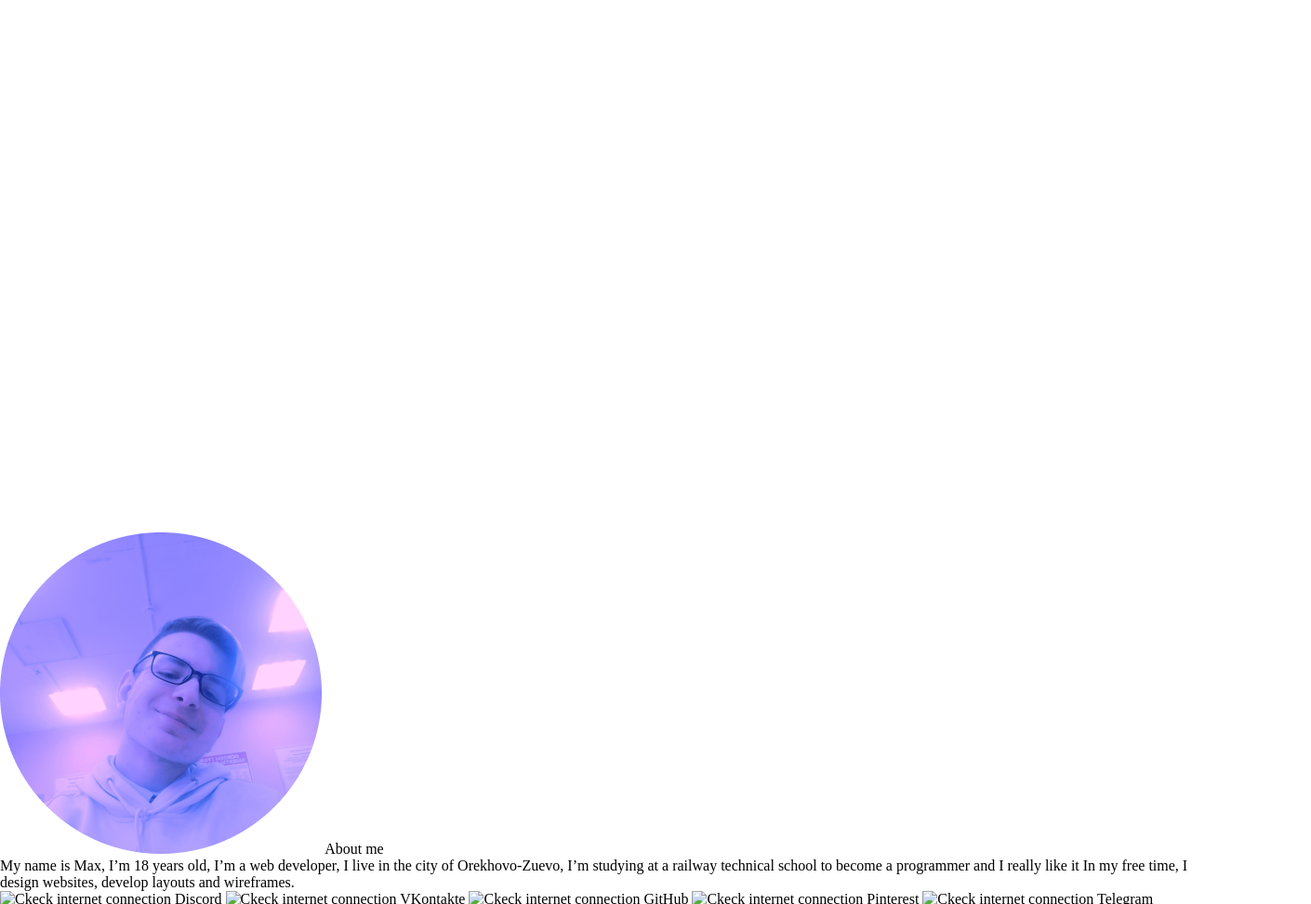
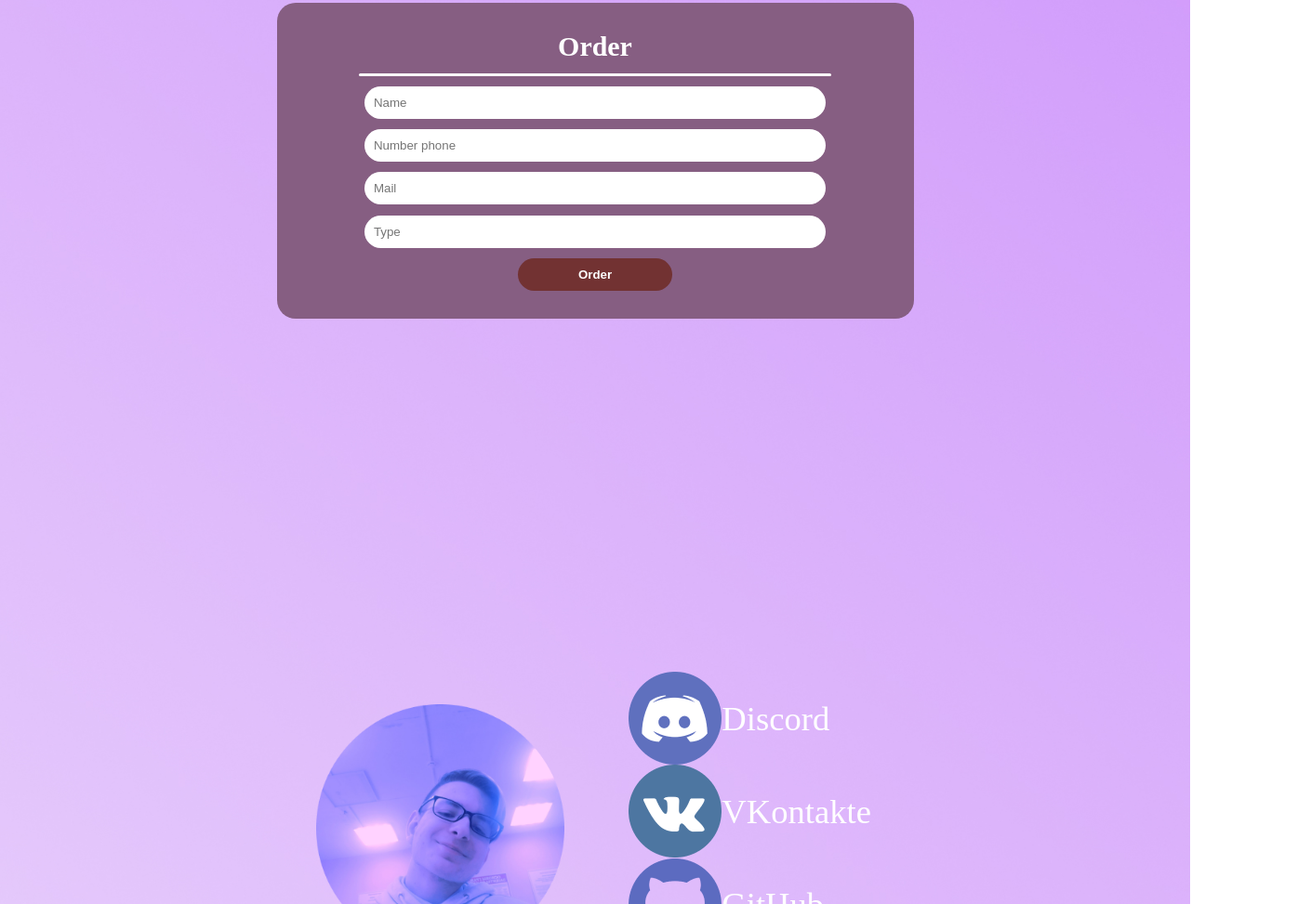
Before and after one commit to MaxVoicesDeveloper/MaxVoicesDeveloper, a plain HTML site: page index.html in a window 1280 px wide. Shown: the part 1827-2800 px from the top of the page at 93% size, 1410 px wide, since content can reach past the window. Drawn offline with Linux system fonts and the light colour scheme.

Commit message:
Create social
Add to PNG icon social networks

```diff
--- a/css/main.css
+++ b/css/main.css
@@ -2,6 +2,33 @@
     margin: 0;
     padding: 0;
 }
+
+*,
+html * /* override x.xhtml.ru style */
+{
+  scrollbar-width: thin;
+  scrollbar-color: blue orange;
+}
+
+*::-webkit-scrollbar,
+html *::-webkit-scrollbar {
+  height: 12px;
+  width: 12px;
+}
+*::-webkit-scrollbar-track,
+html *::-webkit-scrollbar-track {
+  background: orange;
+}
+*::-webkit-scrollbar-thumb,
+html *::-webkit-scrollbar-thumb {
+  background-color: blue;
+  border-radius: 5px;
+  border: 3px solid orange;
+}
+
+/* this stuff below doesn't
+   affect scrollbar styling */
+
 
 html,body{
     width: 100%;
@@ -13,6 +40,9 @@ html,body{
 body{
     width: 100%;
     height: 100%;
+    background-image: url('../img/background/background.jpg');
+    background-size: 100%;
+    background-repeat: no-repeat;
 }
 
 .container{
@@ -72,7 +102,7 @@ body{
 }
 
 .radio{
-    background-color: black;
+    background-color: white;
     width: 25px;
     height: 25px;
     border-radius: 100%;
@@ -92,7 +122,7 @@ body{
     display: flex;
     flex-direction: column;
     align-items: center;
-    color: black;
+    color: white;
 }
 
 .main__info img{
@@ -124,7 +154,7 @@ body{
 .mainhr{
     width: 600px;
     height: 5px;
-    background: black;
+    background: white;
     border-radius: 100px;
 }
 
@@ -138,7 +168,9 @@ body{
 .projectsblock{
     display: grid;
     grid-template-columns: 1fr 1fr;
-    grid-template-rows: 1fr 1fr;
+    width: 50%;
+    justify-content: center;
+    align-items: center;
 }
 
 .project{
@@ -161,7 +193,7 @@ body{
 .project p{
     width: 70%;
     text-align: center;
-    font-size: 40px;
+    font-size: 30px;
 }
 
 .trafic{
@@ -182,7 +214,139 @@ body{
 
 .hrprodhr{
     width: 80%;
-    background: black;
+    background: white;
     height: 5px;
     border-radius: 100px;
 }
+
+.project button{
+    padding: 20px;
+    border-radius: 10px;
+    background: #723232;
+    color: white;
+    transition: 500ms all;
+    font-size: 20px;
+    border: none;
+    width: 250px;
+    font-weight: bolder;
+}
+
+.project button:hover{
+    background: #964545;
+    cursor: pointer;
+}
+
+.orders{
+    display: flex;
+    justify-content: center;
+    align-items: center;
+}
+
+.order{
+    padding: 25px;
+    display: flex;
+    flex-direction: column;
+    text-align: center;
+    align-items: center;
+    justify-content: space-around;
+    background-color: #865E82;
+    border-radius: 20px;
+    color: white;
+    height: 22.71vw;
+    width: 635px;
+}
+
+.order span{
+    font-size: 2.34vw;
+    font-weight: bolder;
+}
+
+.order input{
+    width: 75%;
+    padding: 0.78vw;
+    border-radius: 20px;
+    border: none;
+    background: white;
+}
+
+.hrorderhr{
+    width: 80%;
+    background: white;
+    height: 0.26vw;
+    border-radius: 20px;
+}
+
+.order button{
+    width: 13.02vw;
+    border: none;
+    font-size: 1.04vw;
+    border-radius: 20px;
+    background: #723232;
+    padding: 0.78vw;
+    color: white;
+    font-weight: bolder;
+    transition: 500ms;
+}
+
+.order button:hover{
+    background: #964545;
+    cursor: pointer;
+}
+
+.about{
+    display: grid;
+    grid-template-columns: 1fr 1fr;
+    justify-content: center;
+    align-items: center;
+    color: white;
+}
+
+.aboutme{
+    display: flex;
+    flex-direction: column;
+    align-items: center;
+}
+
+.aboutme span{
+    font-size: 2.86vw;
+}
+
+.aboutme p{
+    font-size: 1.30vw;
+    width: 26.04vw;
+    text-align: center;
+}
+
+.aboutme img{
+    width: 20.83vw;
+    height: 20.83vw;
+}
+
+.social{
+    display: flex;
+    justify-content: space-around;
+    flex-direction: column;
+    height: 100%;
+    font-size: 25px;
+}
+
+.social span{
+    display: flex;
+    align-items: center;
+    font-size: 2.86vw;
+    text-align: center;
+}
+
+.social__main{
+    height: 100%;
+    display: flex;
+    justify-content: center;
+    align-items: center;
+}
+
+
+.abouts{
+    display: flex;
+    justify-content: center;
+    align-items: center;
+}
--- a/index.html
+++ b/index.html
@@ -78,13 +78,10 @@
         </div>
         </div>
 
-
-
-
         <div class="container orders">
             <div class="order">
                 <span>Order</span>
-                <div class="hr"></div>
+                <div class="hrorderhr"></div>
                 <input type="text" placeholder="Name">
                 <input type="text" placeholder="Number phone">
                 <input type="text" placeholder="Mail">
@@ -92,10 +89,6 @@
                 <button>Order</button>
             </div>
         </div>
-
-
-
-
 
         <div class="container abouts">
             <div class="about">
@@ -110,6 +103,7 @@
                         In my free time, I design websites, develop layouts and wireframes.
                     </p>
                 </div>
+                <div class="social__main">
                     <div class="social">
                         <span><img src="img/social/Discord.png" alt="Ckeck internet connection"> Discord</span>
                         <span><img src="img/social/vk.png" alt="Ckeck internet connection"> VKontakte</span>
@@ -119,5 +113,6 @@
                     </div>
                 </div>
             </div>
+        </div>
 </body>
 </html>
```
Also changed, not shown: img/background/background.jpg (added), img/social/Discord.png (added), img/social/GitHub.png (added), img/social/Pinterest.png (added), img/social/Telegram.png (added), img/social/vk.png (added). Lines whose indentation alone changed are shown as unchanged.
